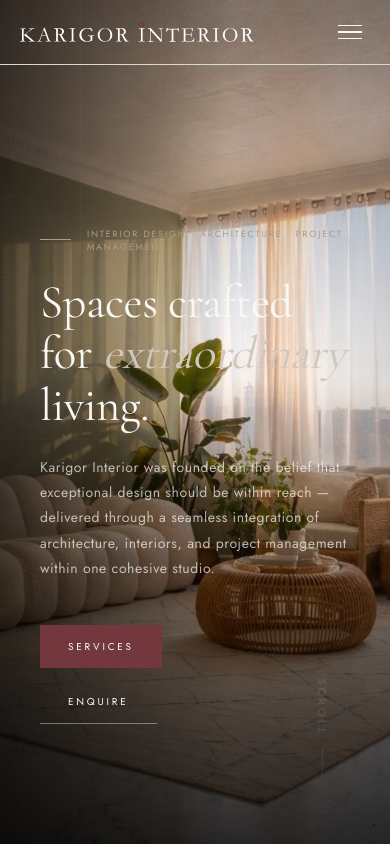
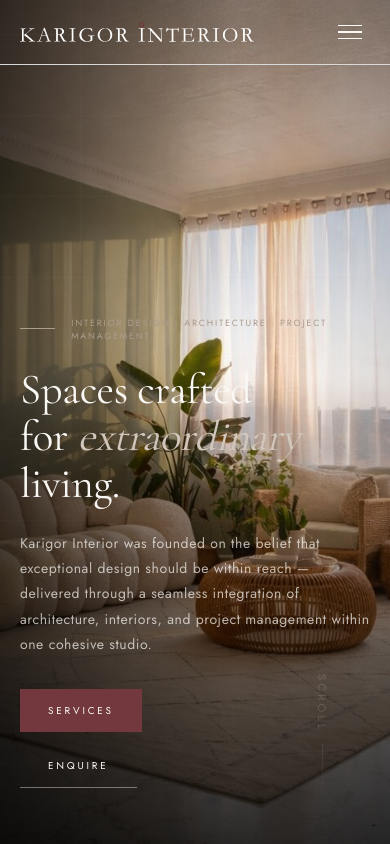
Before and after one commit to Abhijay0306/karigor-v1, a Next.js app: page / in a window 390 px wide. Shown: the top 844 px of the page. Built offline with nearby package versions, Linux system fonts and the light colour scheme.

Commit message:
Fix hero alignment, prevent vertical overflow across all screen sizes

```diff
--- a/src/app/globals.css
+++ b/src/app/globals.css
@@ -121,8 +121,14 @@
 
   /* ─── HERO ─── */
   .hero {
-    position: relative; height: 100vh; overflow: hidden;
-    display: flex; align-items: flex-end;
+    position: relative;
+    min-height: 100svh;
+    overflow: hidden;
+    display: flex;
+    flex-direction: column;
+    justify-content: flex-end;
+    box-sizing: border-box;
+    padding: 0; /* cancel section's generic padding — hero-content owns its own spacing */
   }
 
   .hero-bg {
@@ -181,8 +187,10 @@
 
   .hero-content {
     position: relative; z-index: 2;
-    padding: 0 60px 80px;
+    padding: 100px 60px 80px; /* top: header clearance on short screens; sides: match section padding */
     max-width: 820px;
+    width: 100%;
+    box-sizing: border-box;
     animation: heroReveal 1.4s cubic-bezier(.23,1,.32,1) both;
   }
 
@@ -1131,7 +1139,8 @@
     }
 
     section { padding: 60px 24px !important; }
-    .hero-content { padding: 0 24px 80px; }
+    .hero { padding: 0 !important; }
+    .hero-content { padding: 80px 24px 60px; } /* sides match tablet section padding */
     .hero h1 { font-size: clamp(42px, 11vw, 60px); margin-bottom: 24px; }
 
     .intro { grid-template-columns: 1fr; gap: 40px; padding: 60px 24px !important; }
@@ -1170,7 +1179,7 @@
     header.scrolled { padding: 12px 20px; }
 
     section { padding: 48px 20px !important; }
-    .hero { min-height: 100svh; }
+    .hero { padding: 0 !important; min-height: 100svh; }
     .hero::after {
       content: '';
       position: absolute;
@@ -1180,11 +1189,10 @@
       pointer-events: none;
       z-index: 1;
     }
-    .hero-content { position: relative; z-index: 2; }
-    .hero-content { padding: 0 20px 72px; }
-    .hero h1 { font-size: clamp(36px, 12vw, 52px); line-height: 1.1; }
+    .hero-content { padding: 72px 20px 56px; } /* sides match phone section padding */
+    .hero h1 { font-size: clamp(34px, 11vw, 50px); line-height: 1.1; }
     .hero-eyebrow { font-size: 9px; letter-spacing: 0.2em; }
-    .hero-desc { font-size: 14px; }
+    .hero-desc { font-size: 14px; margin-bottom: 32px; }
     .hero-actions { flex-direction: column; gap: 12px; align-items: flex-start; }
     .btn-primary, .btn-ghost { font-size: 10px; padding: 14px 28px; }
 
@@ -1239,3 +1247,12 @@
     .footer-links a { font-weight: 400; }
     .form-input { font-weight: 400; }
   }
+
+  /* ─── SHORT VIEWPORT (landscape phones, small laptops) ─── */
+  @media (max-height: 700px) {
+    .hero-content { padding-top: 72px; padding-bottom: 36px; }
+    .hero h1 { font-size: clamp(28px, 5vw, 48px); margin-bottom: 12px; line-height: 1.05; }
+    .hero-desc { font-size: 13px; line-height: 1.6; margin-bottom: 24px; }
+    .hero-eyebrow { margin-bottom: 14px; }
+    .hero-scroll { display: none; }
+  }
```
